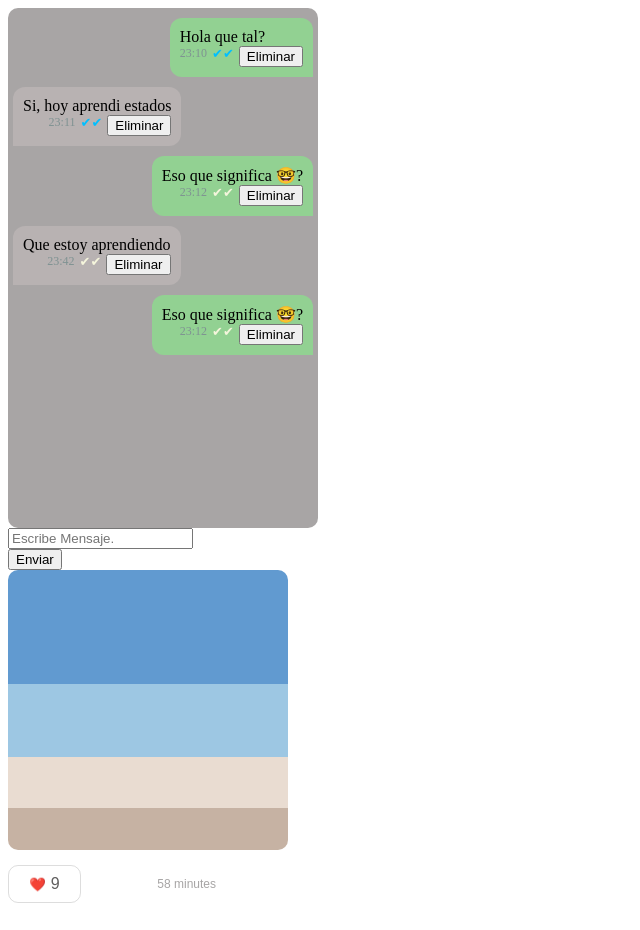
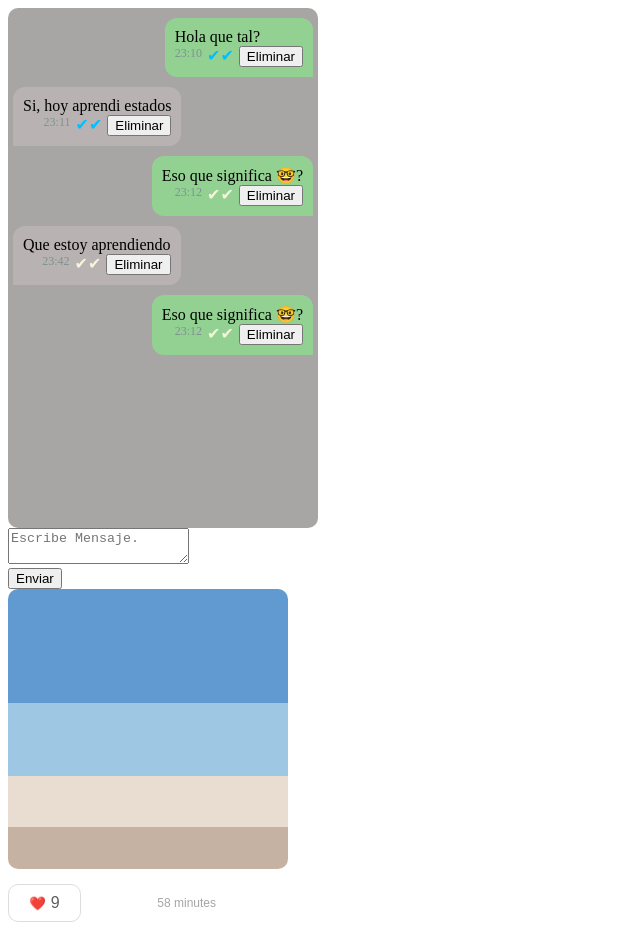
Before and after one commit to lndiaz198407/UTN_TN_Ejercicios, a React (Vite) app in the folder ColorPalette-map/: page / in a window 1280 px wide. Shown: the whole page, without its empty margins (0-640 px from the left). Built offline with nearby package versions, Linux system fonts and the light colour scheme.

Commit message:
2da version

```diff
--- a/ColorPalette-map/src/App.jsx
+++ b/ColorPalette-map/src/App.jsx
@@ -92,7 +92,7 @@ function App() {
 
         <form onSubmit={handleNewMessage}>
           <div>
-            <input
+            <textarea
               placeholder='Escribe Mensaje.'
               id='text'
               name='text'
--- a/ColorPalette-map/src/Chat/Chat.jsx
+++ b/ColorPalette-map/src/Chat/Chat.jsx
@@ -1,4 +1,4 @@
-import React from "react";
+import React from 'react';
 import './Chat.css'
 
 function Chat (props){
@@ -28,7 +28,7 @@ return (
     <span> {props.texto} </span>
     <div className="content_time_status">
         <span className = "content_time">{props.hora}</span>
-        <samp className={statusCheck}>✔✔</samp>
+        <span className={statusCheck}>✔✔</span>
         <button onClick={() => { props.onDelete(props.id) }}>Eliminar</button>
     </div>
 
```
